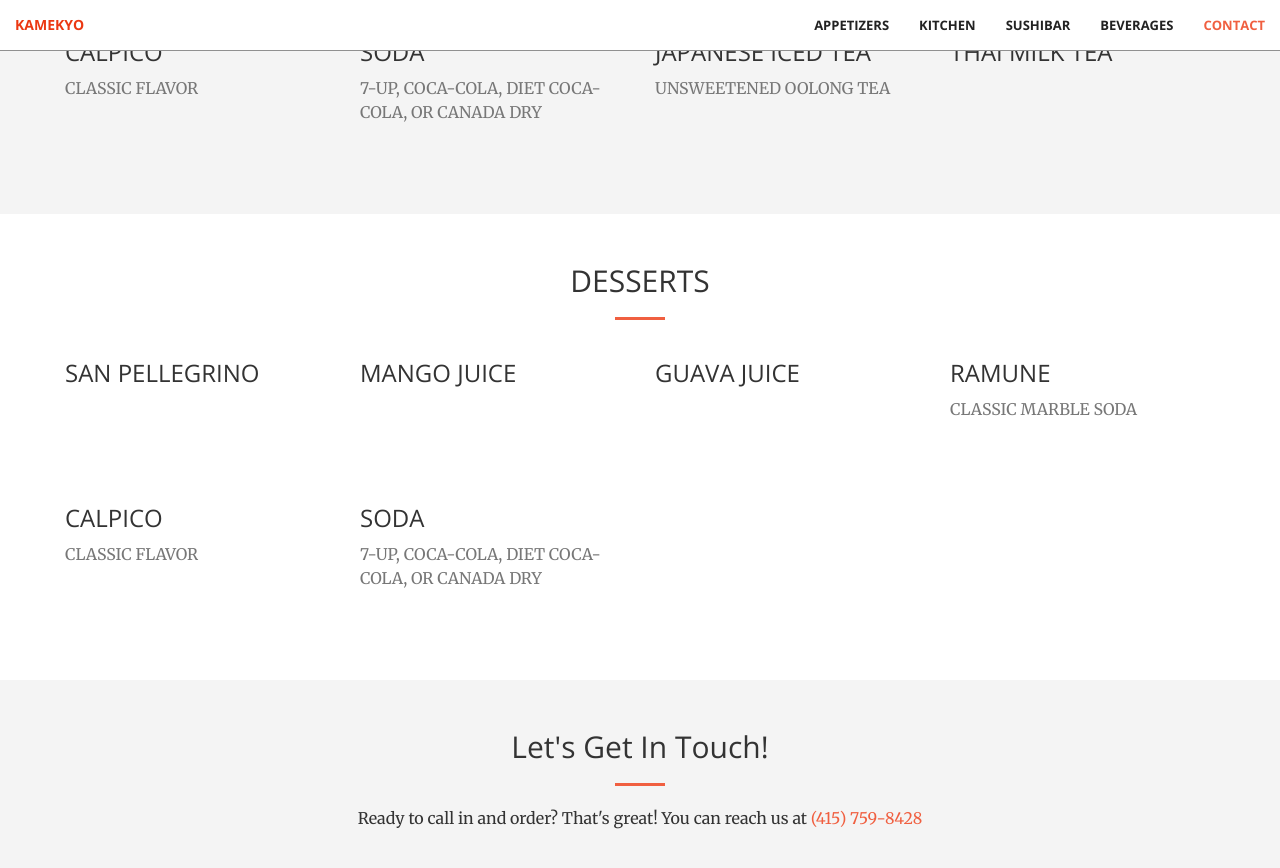
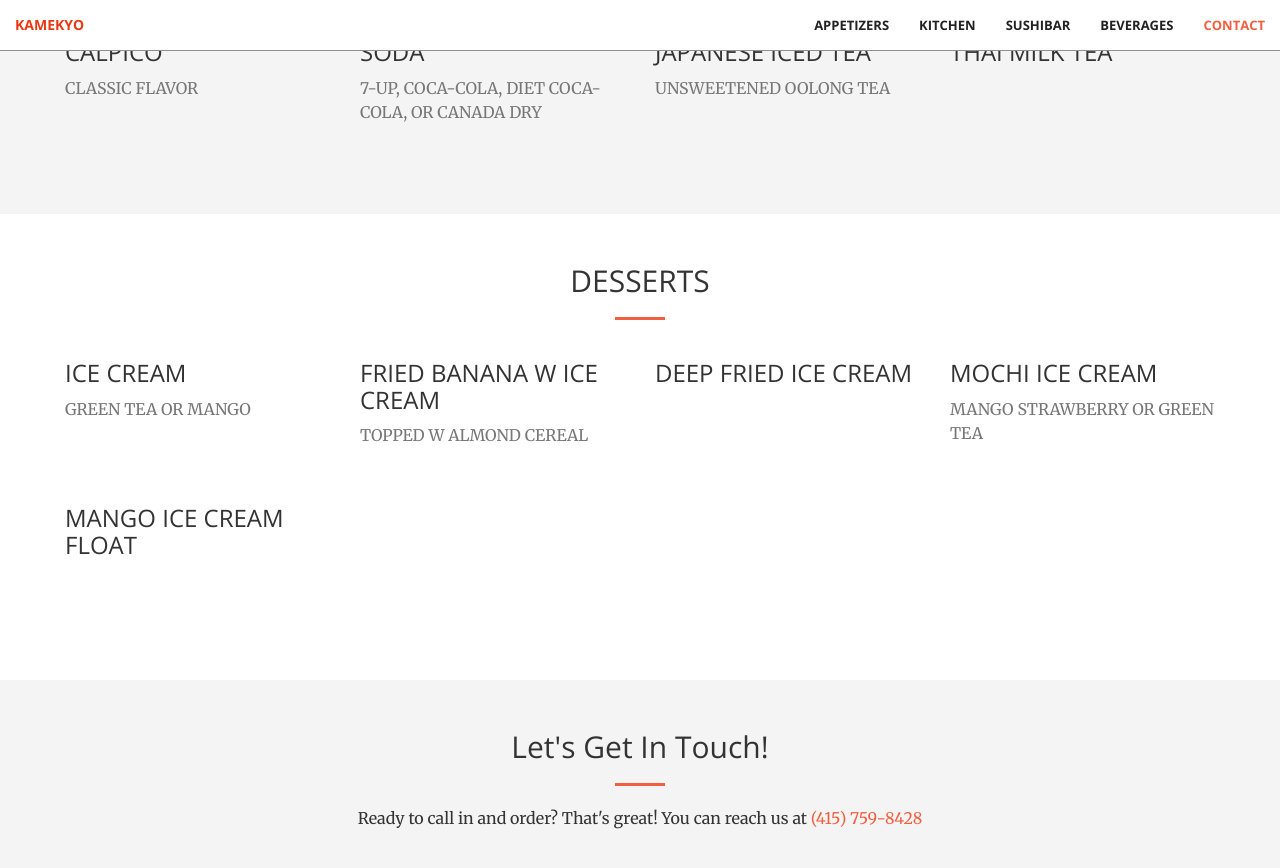
Before and after one commit to CyrusLiang/kamekyo, a Jekyll site: the page built from index.html, in a window 1280 px wide and 900 px high, scrolled down 10209 px. Shown: the top 868 px of the window. Built offline with Jekyll 4.4.1, drawn with Linux system fonts in a browser that asks for light colours.

Commit message:
Update desserts.html

```diff
--- a/_includes/desserts.html
+++ b/_includes/desserts.html
@@ -11,47 +11,35 @@
         <div class="row">
             <div class="col-lg-3 col-sm-4">
                 <div class="food-box">
-                    <h3>San Pellegrino</h3>
-                    <p id="sanpell"></p>
+                    <h3>Ice Cream</h3>
+                    <p class="text-muted">Green Tea or Mango</p>
+                    <p id="icecream"></p>
                 </div>
             </div>
             <div class="col-lg-3 col-sm-4">
                 <div class="food-box">
-                    <h3>Mango Juice</h3>
-                    <p id="mango"></p>
+                    <h3>Fried Banana w Ice Cream</h3>
+                    <p class="text-muted">Topped w almond cereal</p>
+                    <p id="friedb"></p>
                 </div>
             </div>
             <div class="col-lg-3 col-sm-4">
                 <div class="food-box">
-                    <h3>Guava Juice</h3>
-                    <p id="guava"></p>
+                    <h3>Deep Fried Ice Cream</h3>
+                    <p id="friedic"></p>
                 </div>
             </div>
             <div class="col-lg-3 col-sm-4">
                 <div class="food-box">
-                    <h3>Ramune</h3>
-                    <p class="text-muted">Classic marble soda</p>
-                    <p id="ramune"></p>
+                    <h3>Mochi Ice Cream</h3>
+                    <p class="text-muted">Mango strawberry or green tea</p>
+                    <p id="mochi"></p>
                 </div>
             </div>
             <div class="col-lg-3 col-sm-4">
                 <div class="food-box">
-                    <h3>Calpico</h3>
-                    <p class="text-muted">Classic flavor</p>
-                    <p id="calpico"></p>
-                </div>
-            </div>
-            <div class="col-lg-3 col-sm-4">
-                <div class="food-box">
-                    <h3>Soda</h3>
-                    <p class="text-muted">7-up, coca-cola, diet coca-cola, or canada dry</p>
-                    <p id="soda"></p>
-                </div>
-            </div>
-            <div class="col-lg-3 col-sm-4">
-                <div class="food-box">
-                    <h3></h3>
-                    <p id=""></p>
+                    <h3>Mango Ice Cream Float</h3>
+                    <p id="mangofloat"></p>
                 </div>
             </div>
         </div>
```
